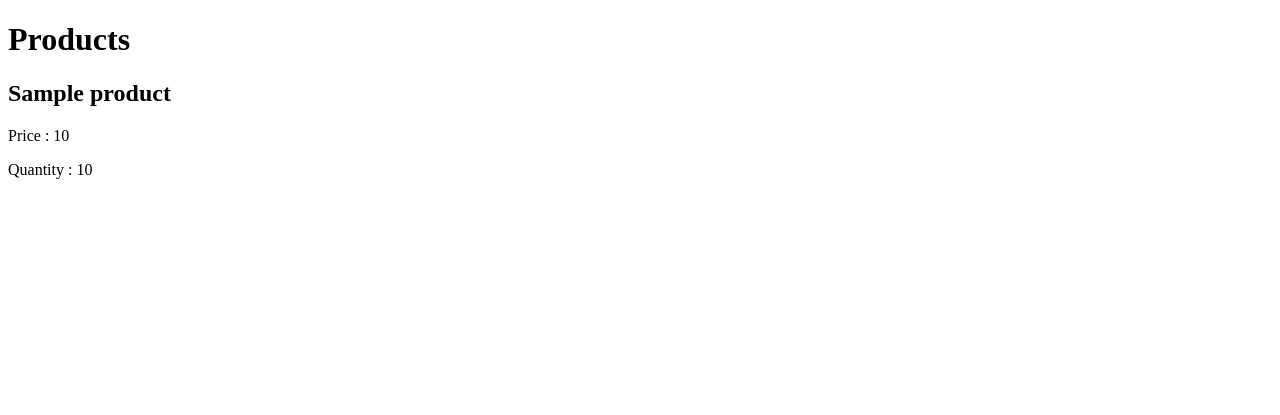
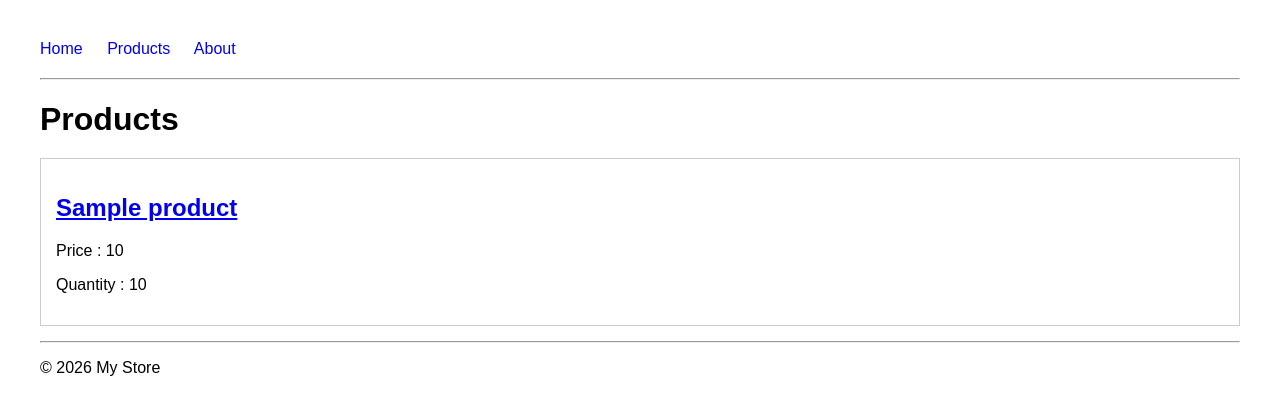
Before and after one commit to tushar48/Django_learning, a Django app: template core/templates/products.html in a window 1280 px wide. Shown: the top 415 px of the page. Run offline with Django 5.2, Linux system fonts and the light colour scheme; the template is opened without the code that fills it: values that come from a table or form of the project are taken from there, others are empty; tables that the repository leaves empty hold one stand-in row (values such as "Sample post").

Commit message:
Add template inheritance and static styling

```diff
--- a/config/urls.py
+++ b/config/urls.py
@@ -26,6 +26,6 @@ urlpatterns = [
     path('',home),
     path('about/',about),
     path('contact/',contact),
-    path('products/',products),
-    path('products/<int:id>/',product_detail)
+    path('products/',products,name='products'),
+    path('products/<int:id>/',product_detail,name='product_detail')
 ]
--- /dev/null
+++ b/core/static/style.css
@@ -0,0 +1,23 @@
+body {
+    font-family: Arial, sans-serif;
+    margin: 40px;
+}
+
+nav {
+    margin-bottom: 20px;
+}
+
+nav a {
+    margin-right: 20px;
+    text-decoration: none;
+}
+
+h1 {
+    margin-bottom: 20px;
+}
+
+.product {
+    border: 1px solid #ccc;
+    padding: 15px;
+    margin-bottom: 15px;
+}
--- /dev/null
+++ b/core/templates/base.html
@@ -0,0 +1,32 @@
+{% load static %}
+
+<!DOCTYPE html>
+<html lang="en">
+
+<head>
+    <meta charset="UTF-8">
+    <meta name="viewport" content="width=device-width, initial-scale=1.0">
+    <title>{% block title %} My Store {% endblock %}</title>
+    <link rel="stylesheet" href="{% static 'core/style.css' %}">
+</head>
+
+<body>
+    <nav>
+        <a href="/">Home</a>
+        <a href="/products">Products</a>
+        <a href="/about">About</a>
+    </nav>
+    <hr>
+
+    {% block content %}
+    {% endblock %}
+
+    <hr>
+
+    <footer>
+        <p>&copy; 2026 My Store</p>
+    </footer>
+
+</body>
+
+</html>
--- a/core/templates/products.html
+++ b/core/templates/products.html
@@ -1,4 +1,33 @@
-<!DOCTYPE html>
+{% extends 'base.html' %}
+{% block title %} Products {% endblock %}
+
+
+{% block content%}
+<h1>Products</h1>
+{% for product in products %}
+<div class="product">
+    <a href="{% url 'product_detail' product.id %}">
+        <h2> {{product.name}}</h2>
+    </a>
+    <p>Price : {{product.price}}</p>
+    {% if product.quantity == 0 %}
+    <p>Out of Stock</p>
+    {% else %}
+
+    <p>Quantity : {{product.quantity}}</p>
+    {% endif %}
+</div>
+
+{% empty %}
+<p> No products Available </p>
+{% endfor %}
+{%endblock%}
+
+
+
+
+
+<!-- <!DOCTYPE html>
 <html lang="en">
 <head>
     <meta charset="UTF-8">
@@ -8,9 +37,9 @@
 <body>
     <h1>Products</h1>
     {% for product in products %}
-    <h2> {{product.name}}</h2>
+    <a href="{% url 'product_detail' product.id %}"><h2> {{product.name}}</h2></a>
     <p>Price : {{product.price}}</p>
     <p>Quantity : {{product.quantity}}</p>
     {% endfor %}
 </body>
-</html>
+</html> -->
```
Also changed, not shown: core/templates/product_detail.html (+18 -2 lines).
